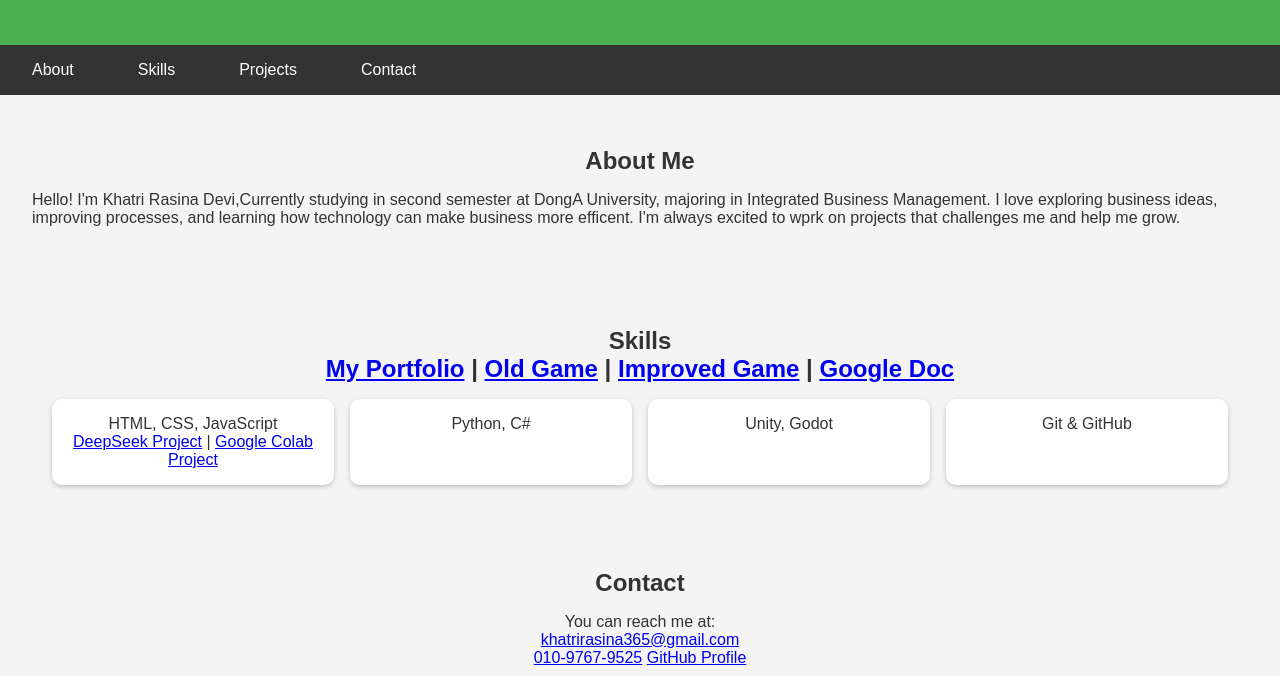
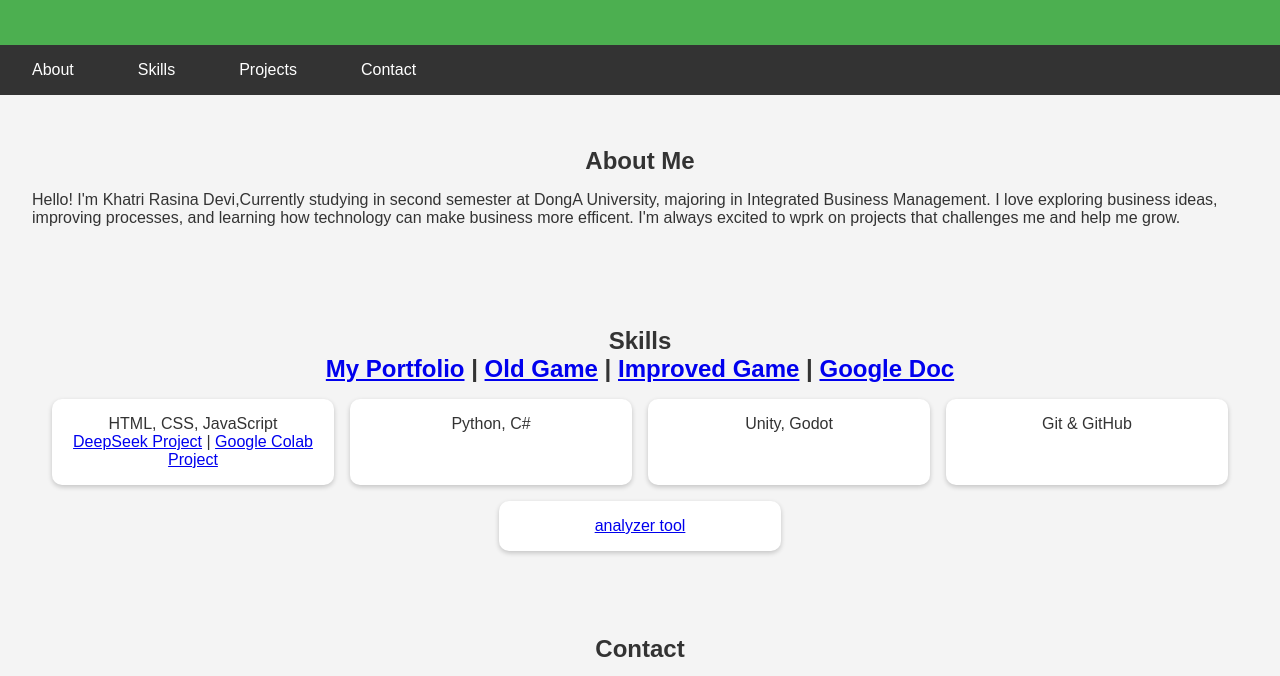
Before and after one commit to khatrirasina/rasina-portfolio2025, a plain HTML site: page index.html in a window 1280 px wide. Shown: the part 106-782 px from the top of the page. Drawn offline with Linux system fonts and the light colour scheme.

Commit message:
Add files via upload

```diff
--- a/index.html
+++ b/index.html
@@ -129,7 +129,8 @@
         </div>
         <div class="card">Python, C#</div>
         <div class="card">Unity, Godot</div>
-        <div class="card">Git & GitHub</div>
+       <div class="card">Git & GitHub</div>
+<div class="card"> <a href="https://khatrirasina.github.io/rasina-portfolio2025/Analyzer.html" target="_blank">analyzer tool</a></div>
     </div>
 </section>
 
```
